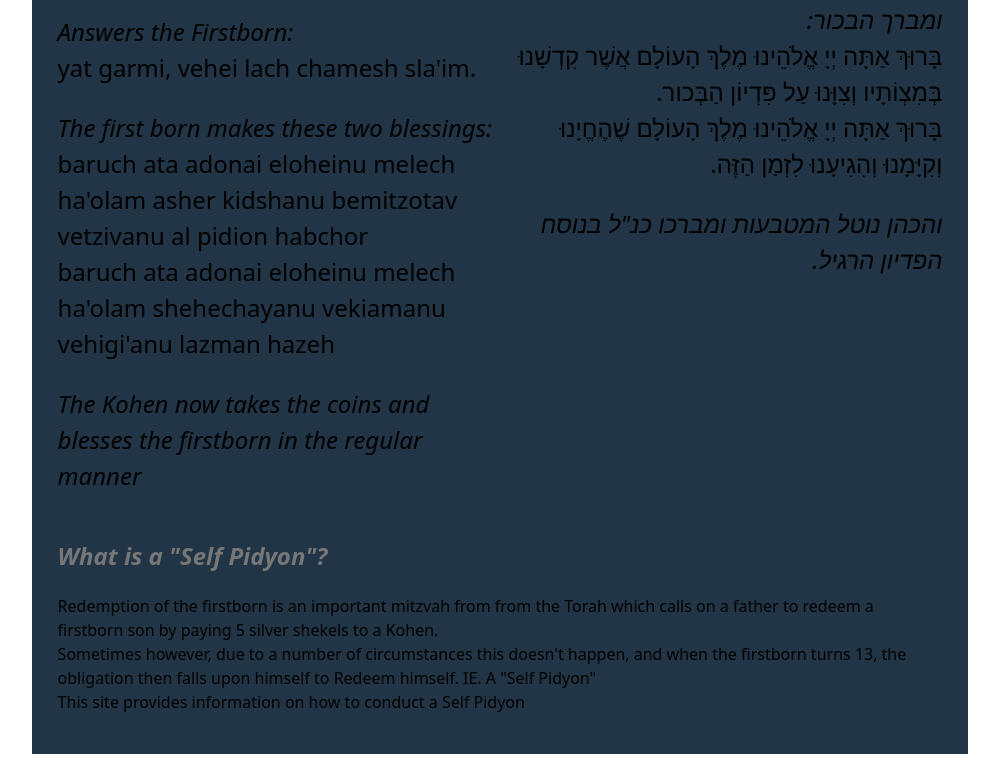
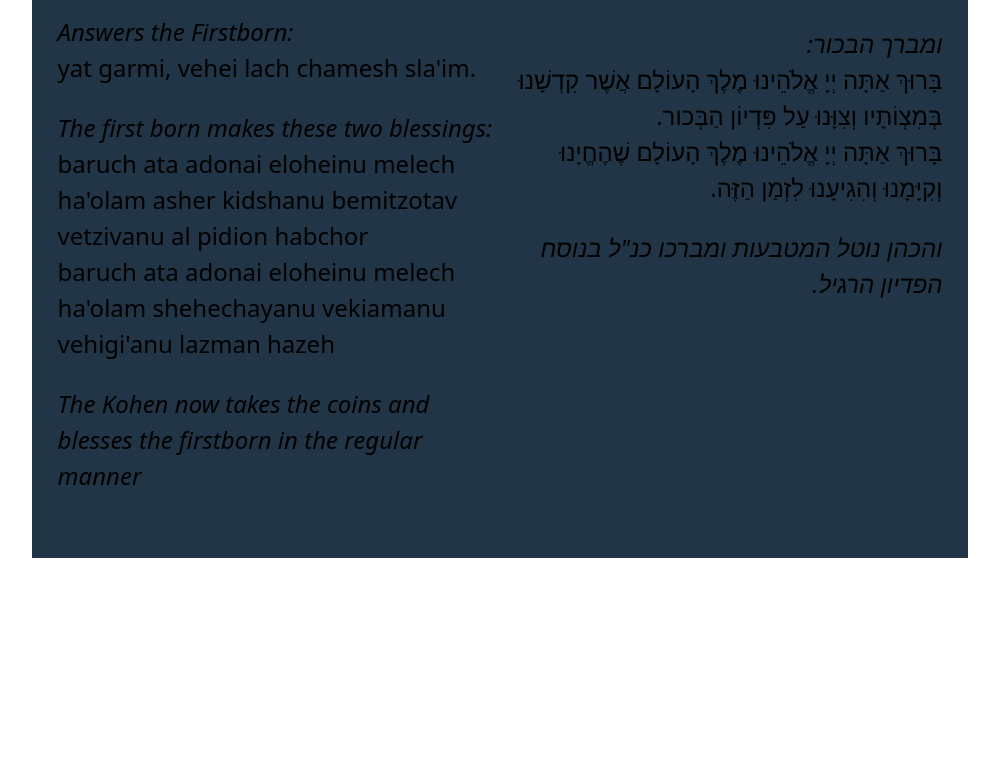
Before and after one commit to itaikta/SelfPidyon, a Vue app: page / in a window 1280 px wide. Shown: the part 681-1443 px from the top of the page, without its empty margins (140-1139 px from the left). After the commit the page ends 1247 px from the top, so only its background shows below. Built offline with nearby package versions, Linux system fonts and the light colour scheme.

Commit message:
Button now works

```diff
--- a/src/components/NusachPage.vue
+++ b/src/components/NusachPage.vue
@@ -1,18 +1,18 @@
 <script lang="ts" setup>
-  import NusachHebrew from './NusachHebrew.vue';
-  import NusachEnglishTransliteration from './NusachEnglishTransliteration.vue';
+    import NusachHebrew from './NusachHebrew.vue';
+    import NusachEnglishTransliteration from './NusachEnglishTransliteration.vue';
+    import { ref } from 'vue';
+    let showLeft = ref(true);
 </script>
 <template>
-  <h1>Self Pidyon - Nusach</h1>
-  <div class="columns">
-    <div class="column"><NusachEnglishTransliteration /></div>
-    <div class="column"><NusachHebrew /></div>
-  </div>
-
-  <h2>What is a "Self Pidyon"?</h2>
-  <p>Redemption of the firstborn is an important mitzvah from from the Torah which calls on a father to redeem a
-    firstborn son by paying 5 silver shekels to a Kohen.</p>
-  <p>Sometimes however, due to a number of circumstances this doesn't happen, and when the firstborn turns 13, the
-    obligation then falls upon himself to Redeem himself. IE. A "Self Pidyon"</p>
-  <p>This site provides information on how to conduct a Self Pidyon </p>
+    <h1>Self Pidyon - Nusach</h1>
+    <div class="columns">
+        <div v-if="showLeft" class="column">
+            <NusachEnglishTransliteration />
+        </div>
+        <div class="column">
+            <button v-on:click="showLeft = !showLeft" type="button">TOGGLE</button>
+            <NusachHebrew />
+        </div>
+    </div>
 </template>
```
